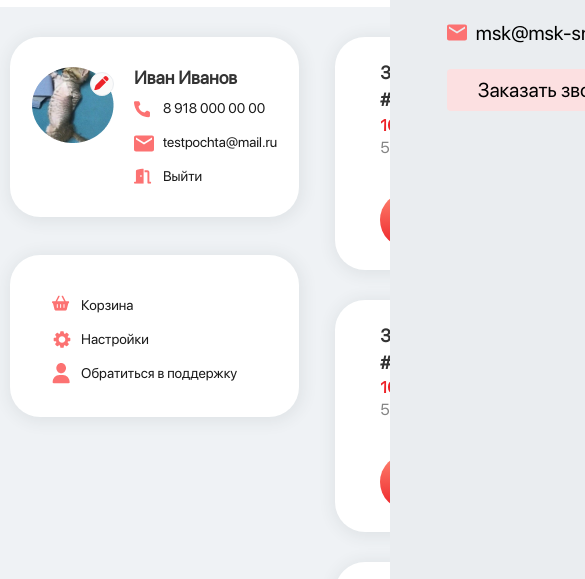
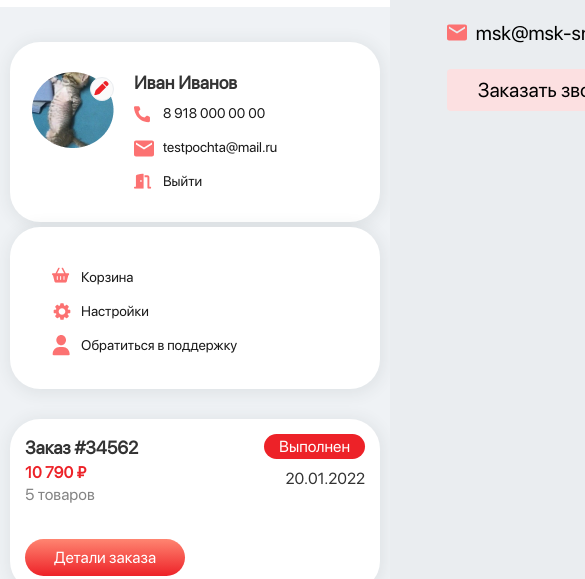
Before and after one commit to VladDev322/msk-snab, a plain HTML site: page lk.html in a window 390 px wide. Shown: the part 187-766 px from the top of the page, 585 px wide, since content can reach past the window. Drawn offline with Linux system fonts and the light colour scheme.

Commit message:
feat: add adaptive to lk

```diff
--- a/style/lk/_lk.scss
+++ b/style/lk/_lk.scss
@@ -125,3 +125,31 @@
     color: #fc7272;
   }
 }
+
+@media (max-width: 767px) {
+  .lk {
+    &__wrapper {
+      display: block;
+    }
+
+    &__user {
+      margin-top: 5px;
+      margin-bottom: 5px;
+      margin-left: auto;
+      margin-right: auto;
+      max-width: max(50%, 500px);
+    }
+
+    &__orders {
+      margin-top: 30px;
+      margin-left: auto;
+      margin-right: auto;
+      max-width: max(50%, 500px);
+    }
+
+    &__order {
+      margin-bottom: 5px;
+      padding: 15px;
+    }
+  }
+}
```
Also changed, not shown: css/style.css, 1 other file.
